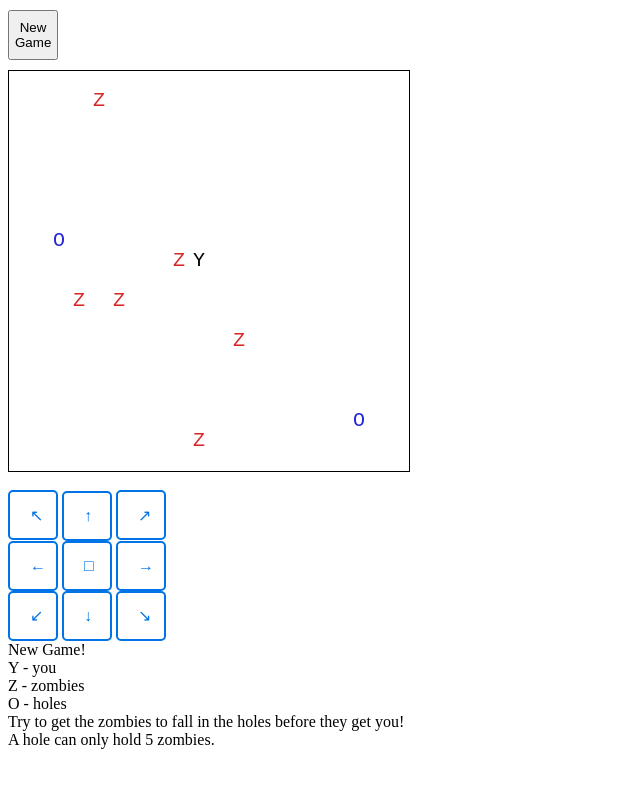
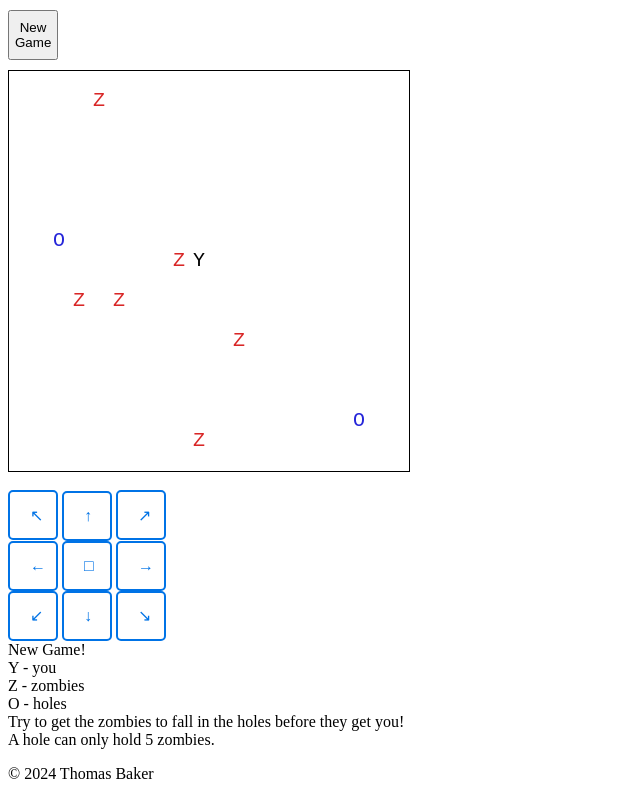
Before and after one commit to PapaTomGames/papatomgames.github.io, a plain HTML site: page Zombies/zombies.html in a window 1280 px wide. Shown: the whole page, without its empty margins (0-640 px from the left). Drawn offline with Linux system fonts and the light colour scheme.

Commit message:
add copyright

```diff
--- a/Zombies/zombies.html
+++ b/Zombies/zombies.html
@@ -440,6 +440,9 @@
         }
         newGame();
     </script>
+    <footer>
+        <p>&copy; 2024 Thomas Baker</p>
+    </footer>
 </body>
 
 </html>
```
